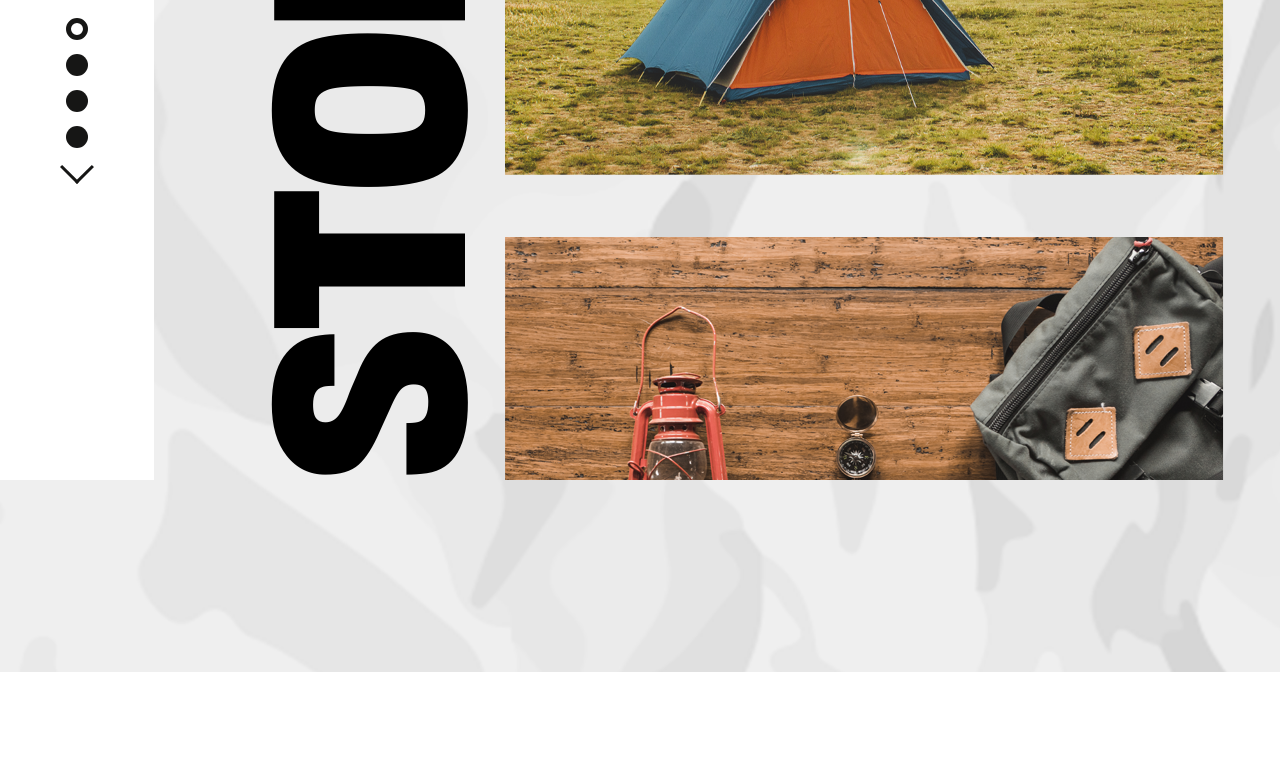
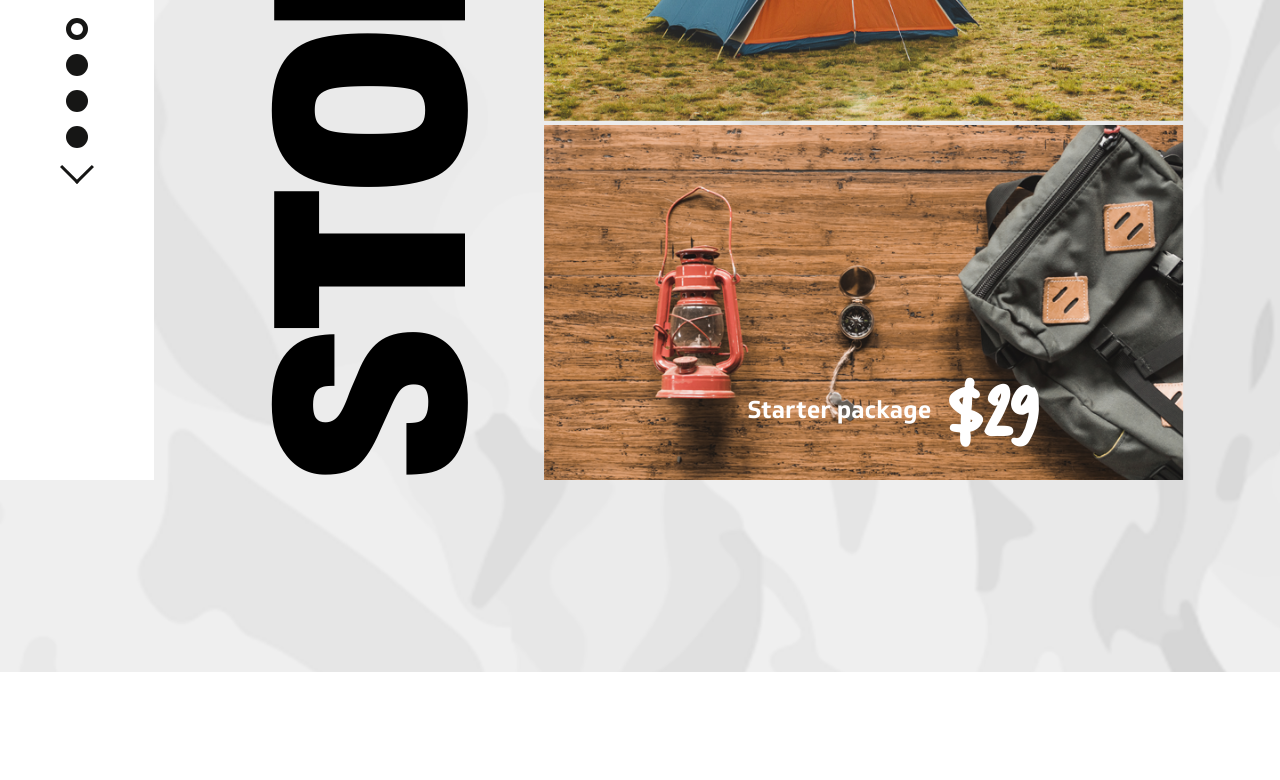
Before and after one commit to alex1987bystrov/hiking-store-react, a React (Create React App) app: page / in a window 1280 px wide. Shown: the part 4460-5240 px from the top of the page. Built offline with nearby package versions, Linux system fonts and the light colour scheme.

Commit message:
new slider for store

```diff
--- a/src/App.css
+++ b/src/App.css
@@ -336,17 +336,12 @@ p {
   height: 100vh;
   width: 65%;
 }
-.store-content :nth-child(even) {
-  h3 {
-    min-width: 35%;
-    top: auto;
-    bottom: 2%;
-    color: white;
-  }
-  img {margin-top: 7%;}
-}
 
 .store-slide {
+  height: 100%;
+  display: flex;
+  flex-direction: column;
+  justify-content: space-between;
   position: relative;
   text-align: center;
   h3 {
@@ -355,12 +350,23 @@ p {
     align-items: center;
     justify-content: space-between;
     position: absolute;
-    top: 8%;
+    top: 5%;
     left: 36%;
   }
   span {
     font-size: 5rem;
     font-family: 'VerveineRegular';
+  }
+  img {
+    width: 77%;
+  }
+  :last-child{
+    h3 {
+      min-width: 35%;
+      top: auto;
+      bottom: 2%;
+      color: white;
+    }
   }
 }
 
--- a/src/components/Store.jsx
+++ b/src/components/Store.jsx
@@ -1,6 +1,6 @@
 import { useState, createContext } from "react";
 import StoreNav from "./storeSliderComponent/StoreNav";
-import StoreContent from "./storeSliderComponent/StoreContent";
+import StoreContentSlide from "./storeSliderComponent/StoreContentSlide";
 
 export const StoreContext = createContext();
 export default function Store(){
@@ -20,10 +20,20 @@ export default function Store(){
     // const [touchPosition, setTouchPosition] = useState(null);
 
     function nextSlide () {
-        (slide < (items.length/2)-1) ? setSlide(slide => slide + 1) : setSlide(0);
+        // (slide < (items.length/2)-1) ? setSlide(slide => slide + 1) : setSlide(0);
+        if(items.length % 2 !== 0){
+            (slide < (items.length-1)) ? setSlide(slide => slide + 2) : setSlide(0);
+        }else{
+            (slide < (items.length-2)) ? setSlide(slide => slide + 2) : setSlide(0);
+        };
     };
     function prevSlide () {
-        (slide > 0) ? setSlide(slide => slide - 1) : setSlide((items.length/2)-1);
+        // (slide > 0) ? setSlide(slide => slide - 1) : setSlide((items.length/2)-1);
+        if(items.length % 2 === 0){
+            (slide > 0) ? setSlide(slide => slide - 2) : setSlide(items.length-2);
+        }else{
+            (slide > 0) ? setSlide(slide => slide - 2) : setSlide(items.length-1);
+        };
     };
     function goToSlide (number) {
         setSlide(number % items.length);
@@ -46,7 +56,7 @@ export default function Store(){
                 </div>
                 <div className="store-header"><h1>STORE</h1></div>
                 <div className="store-content-section">
-                    <StoreContent />
+                    <StoreContentSlide />
                 </div>
             </StoreContext.Provider>
         </div>
--- a/src/components/storeSliderComponent/StoreContent.jsx
+++ /dev/null
@@ -1,18 +0,0 @@
-import { useContext } from "react";
-import StoreContentSlide from "./StoreContentSlide";
-import { StoreContext } from "../Store";
-
-export default function StoreContent() {
-  const { slideNumber, items } = useContext(StoreContext);
-
-  return (
-    <div
-      className="store-content"
-      style={{ transform: `translateY(-${slideNumber * 25}%)`, transition: '0.5s' }}
-    >
-      {items.map((slide, index) => (
-          <StoreContentSlide key={index} data={slide} />
-      ))}
-    </div>
-  );
-}
--- a/src/components/storeSliderComponent/StoreContentSlide.jsx
+++ b/src/components/storeSliderComponent/StoreContentSlide.jsx
@@ -1,9 +1,30 @@
+import { useContext } from "react";
+import { StoreContext } from "../Store";
 
-export default function StoreContentSlide({ data: { url, title, price } }) {
+// export default function StoreContentSlide({ data: { url, title, price } }) {
+//   return (
+//     <div className="store-slide">
+//         <h3>{title} <span>{price}</span></h3>
+//         <img className="store-img" src = {url} alt = "img"></img>
+//     </div>
+//   );
+// }
+export default function StoreContentSlide() {
+  const { slideNumber, items } = useContext(StoreContext);
+  const num = slideNumber;
+
   return (
     <div className="store-slide">
-        <h3>{title} <span>{price}</span></h3>
-        <img className="store-img" src = {url} alt = "img"></img>
+      <div>
+        <h3>{items[num].title} <span>{items[num].price}</span></h3>
+        <img className="store-img" src = {items[num].url} alt = "img"></img>
+      </div>
+        {(items[num+1] !== undefined) &&
+          (<div>
+            <h3>{items[num+1].title} <span>{items[num+1].price}</span></h3>
+            <img className="store-img" src = {items[num+1].url} alt = "img"></img>
+            </div>
+          )}
     </div>
   );
 }
--- a/src/components/storeSliderComponent/StoreNav.jsx
+++ b/src/components/storeSliderComponent/StoreNav.jsx
@@ -8,7 +8,7 @@ export default function StoreNav(){
     function render () {
         const dots = [];
         for (let i = 0; i < slidesCount/2; i++) {
-          dots.push(<StoreDot key={`store-dot-${i}`} number={i} />);
+          dots.push(<StoreDot key={`store-dot-${i}`} number={i*2} />);
         }
         return dots;
     };
```
